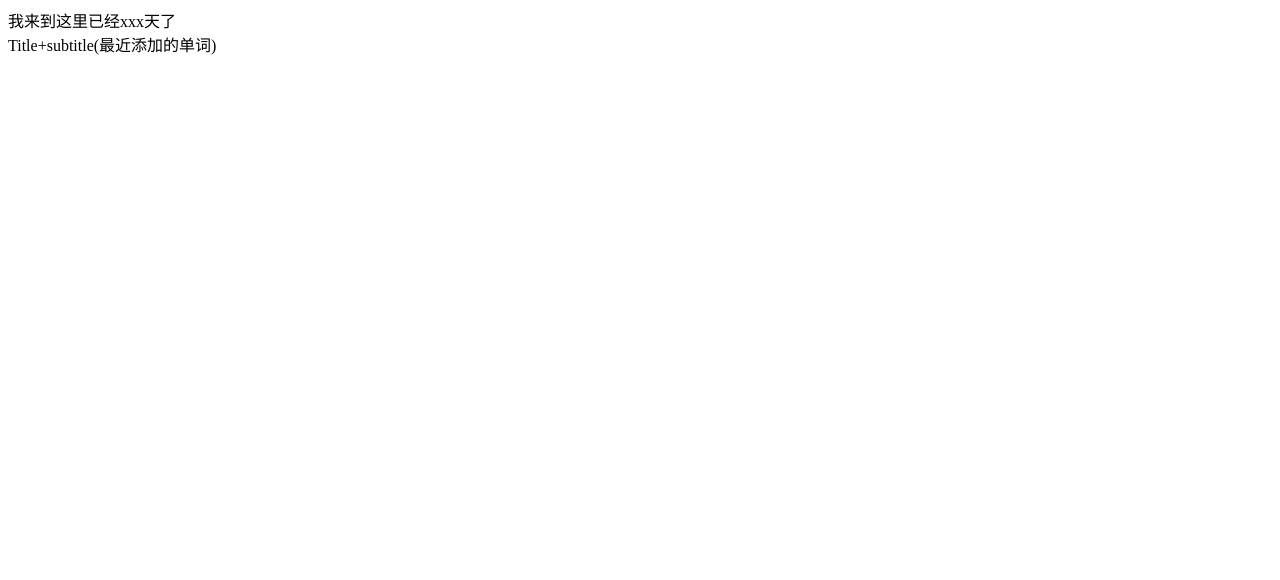
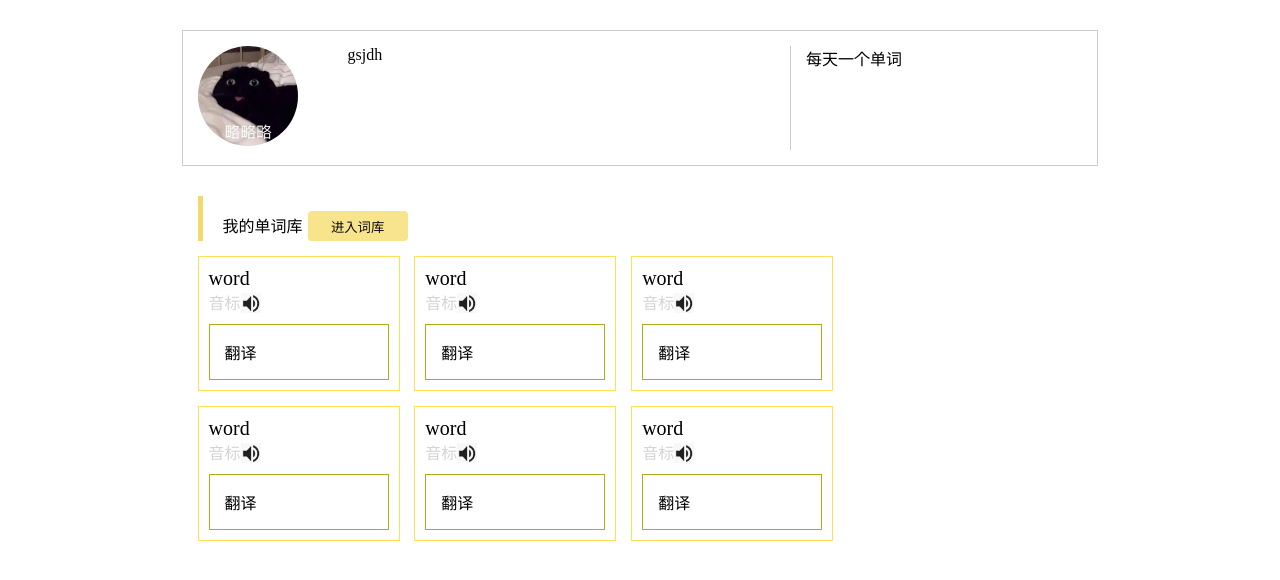
Before and after one commit to heheyuanqing/ElecDictionary_view, a Vue app: page /usr in a window 1280 px wide. Shown: the top 580 px of the page. Built offline with nearby package versions, Linux system fonts and the light colour scheme.

Commit message:
个人主页，单词卡组件优化

```diff
--- a/src/components/Search.vue
+++ b/src/components/Search.vue
@@ -80,13 +80,11 @@ button{
 .content{
   width:70%;
   display:flex;
-  justify-content: center;
+  justify-content: space-between;
   flex-wrap: wrap;
 }
 .content > div{
   width:30%;
-  border:1px splid red;
-  margin-left: 10px;
-  margin-top: 10px;
+  margin-top: 15px;
 }
 </style>
--- a/src/components/usr-home.vue
+++ b/src/components/usr-home.vue
@@ -1,23 +1,95 @@
 <template>
   <div>
-    <div class="usr-info">
-        <div class="avatar"></div>
-        <div class="usr-name"></div>
-        <div>我来到这里已经xxx天了</div>
+    <div class="center-box">
+      <div class="usr-info">
+        <div class="avatar"><img width="100" height="100" src="../assets/avatar.png" alt="头像"></div>
+        <div class="usr-name">{{name}}</div>
+        <div class="everyday-word">
+          <div>{{msg}}</div>
+        </div>
+     </div>
     </div>
-    <div class="sel-words">
-       <div class="words-info">
-           Title+subtitle(最近添加的单词)
-       </div>
-       <div></div>
+    <div class="center-box"  >
+      <div style="width:70%" v-if="haveWord">
+        <div class="sel-words"> 我的单词库<button>进入词库</button></div>
+        <div class="words-info">
+           <word-card :btnShow="isShow"></word-card>
+           <word-card :btnShow="isShow"></word-card>
+           <word-card :btnShow="isShow"></word-card>
+           <word-card :btnShow="isShow"></word-card>
+           <word-card :btnShow="isShow"></word-card>
+           <word-card :btnShow="isShow"></word-card>
+        </div>
+      </div>
+      <div class="sel-words"  v-else>
+         你还没有开通个人词库，请选择<button>开通个人词库</button>
+      </div>
     </div>
   </div>
 </template>
 <script>
+import wordCard from './word-card';
 export default {
-
+    components:{
+      wordCard
+    },
+    data(){
+      return {
+        name:"gsjdh",
+        msg:"每天一个单词",
+        haveWord:true,
+        isShow:false
+      }
+    }
 }
 </script>
 <style>
-
+.center-box{
+  display:flex;
+  justify-content:center;
+  margin-top: 30px;
+}
+.usr-info{
+  width: 70%;
+  padding: 15px;
+  border:1px solid #cacccd;
+  display: flex;
+  flex-direction: row;
+}
+.usr-info img{
+  border-radius: 50%;
+}
+.usr-name{
+  margin-left: 50px;
+  flex-basis: 50%;
+}
+.everyday-word{
+  padding-left:15px;
+  flex-basis: 20%;
+  border-left:1px solid #cacccd;
+}
+.sel-words{
+  /* width:70%; */
+  border-left: 5px solid #f1d96b;
+  padding-left: 20px;
+}
+.words-info{
+  width: 70%;
+  display: flex;
+  flex-wrap: wrap;
+  justify-content: space-between;
+}
+.words-info > div{
+  width:30%;
+  margin-top: 15px;
+}
+button{
+  width: 100px;
+  height:30px;
+  border:0;
+  margin-left: 5px;
+  border-radius:4px;
+  background-color: #f8e48d;
+  color:rgb(10, 10, 9);
+}
 </style>
--- a/src/components/word-card.vue
+++ b/src/components/word-card.vue
@@ -4,13 +4,13 @@
       <div class=title>word</div>
       <div class="pho">音标<span @click="getSound"><img width="20" height="20" src="../assets/pho.png" alt="小喇叭"></span></div>
       <div class="mean">翻译</div>
-      <button @click="addList">加入我的词库</button>
+      <button @click="addList" v-if="isShow">加入我的词库</button>
     </div>
   </div>
 </template>
 <script>
 export default {
-
+  props:['isShow']
 }
 </script>
 <style scoped>
--- a/src/router/index.js
+++ b/src/router/index.js
@@ -2,7 +2,6 @@ import Vue from 'vue'
 import Router from 'vue-router'
 import Search from '@/components/search.vue'
 import UsrHome from '@/components/usr-home.vue'
-import Com from '@/components/word-card'
 Vue.use(Router)
 
 export default new Router({
@@ -18,10 +17,5 @@ export default new Router({
       name:'usr-home',
       component:UsrHome
     },
-    {
-      path:'/component',
-      name:'component',
-      component:Com
-    }
   ]
 })
```
Also changed, not shown: src/assets/avatar.png (added).
